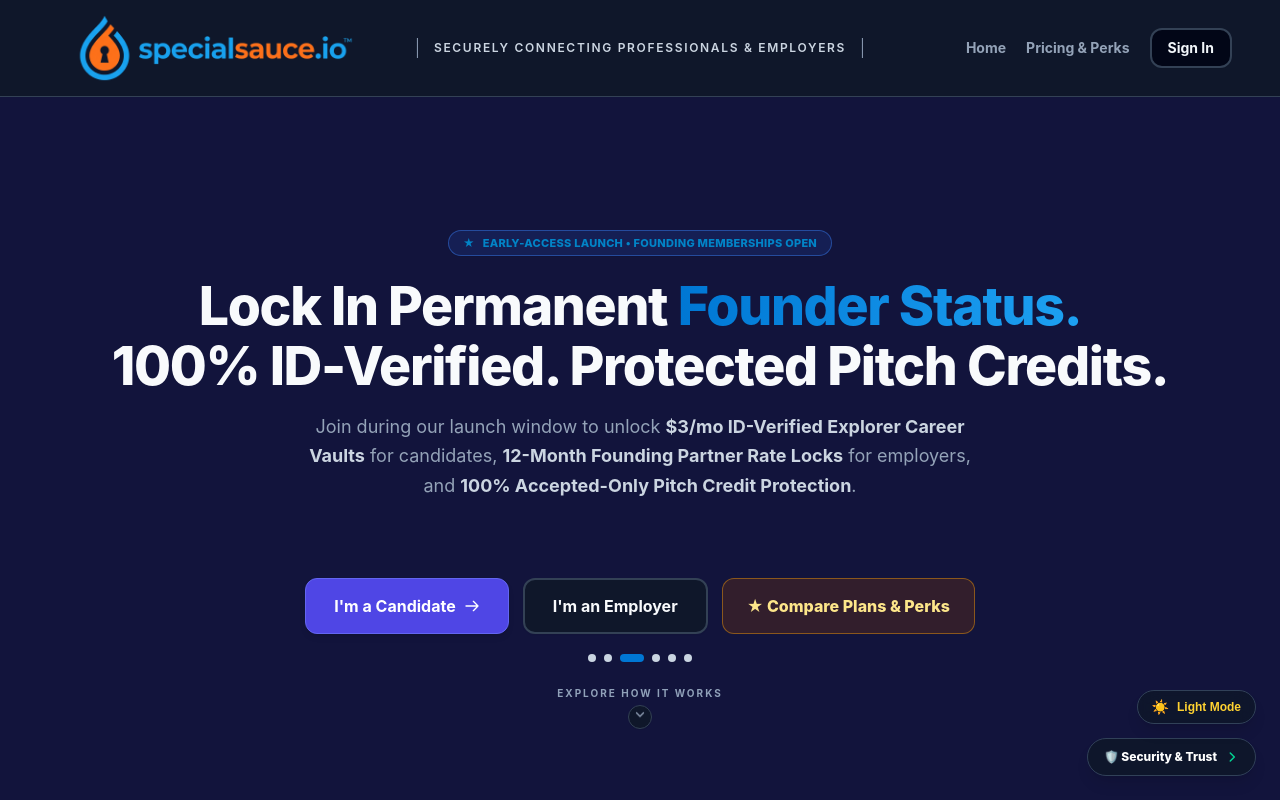
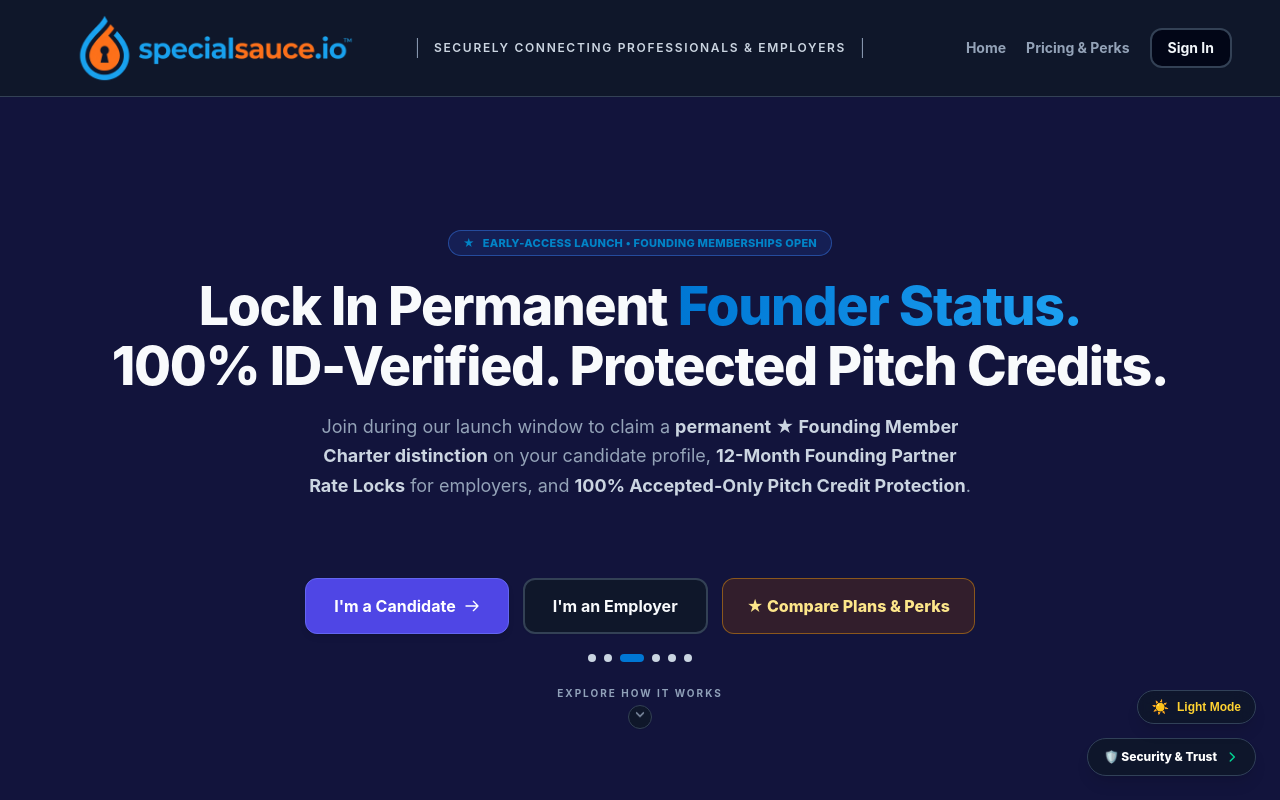
Before and after one commit to SpecialSauceIO/secure-job-board, a Next.js app: page / in a window 1280 px wide. Both pictures are taken after a click on the button 640 px from the left and 657 px from the top of the page. Shown: the top 800 px of the page. Built offline with nearby package versions, Linux system fonts and the light colour scheme; no server answers.

Commit message:
Update Hero Slide 3 candidate subheadline to highlight permanent Founding Member Charter distinction

```diff
--- a/src/app/page.tsx
+++ b/src/app/page.tsx
@@ -112,8 +112,7 @@ export default function LandingPage() {
               </span>
             </h1>
             <p className="text-base md:text-lg text-slate-500 max-w-2xl leading-relaxed">
-              Join during our launch window to unlock{' '}
-              <strong className="text-slate-700">$3/mo ID-Verified Explorer Career Vaults</strong> for candidates, <strong className="text-slate-700">12-Month Founding Partner Rate Locks</strong> for employers, and <strong className="text-slate-700">100% Accepted-Only Pitch Credit Protection</strong>.
+              Join during our launch window to claim a <strong className="text-slate-700">permanent ★ Founding Member Charter distinction</strong> on your candidate profile, <strong className="text-slate-700">12-Month Founding Partner Rate Locks</strong> for employers, and <strong className="text-slate-700">100% Accepted-Only Pitch Credit Protection</strong>.
             </p>
           </div>
 
```
